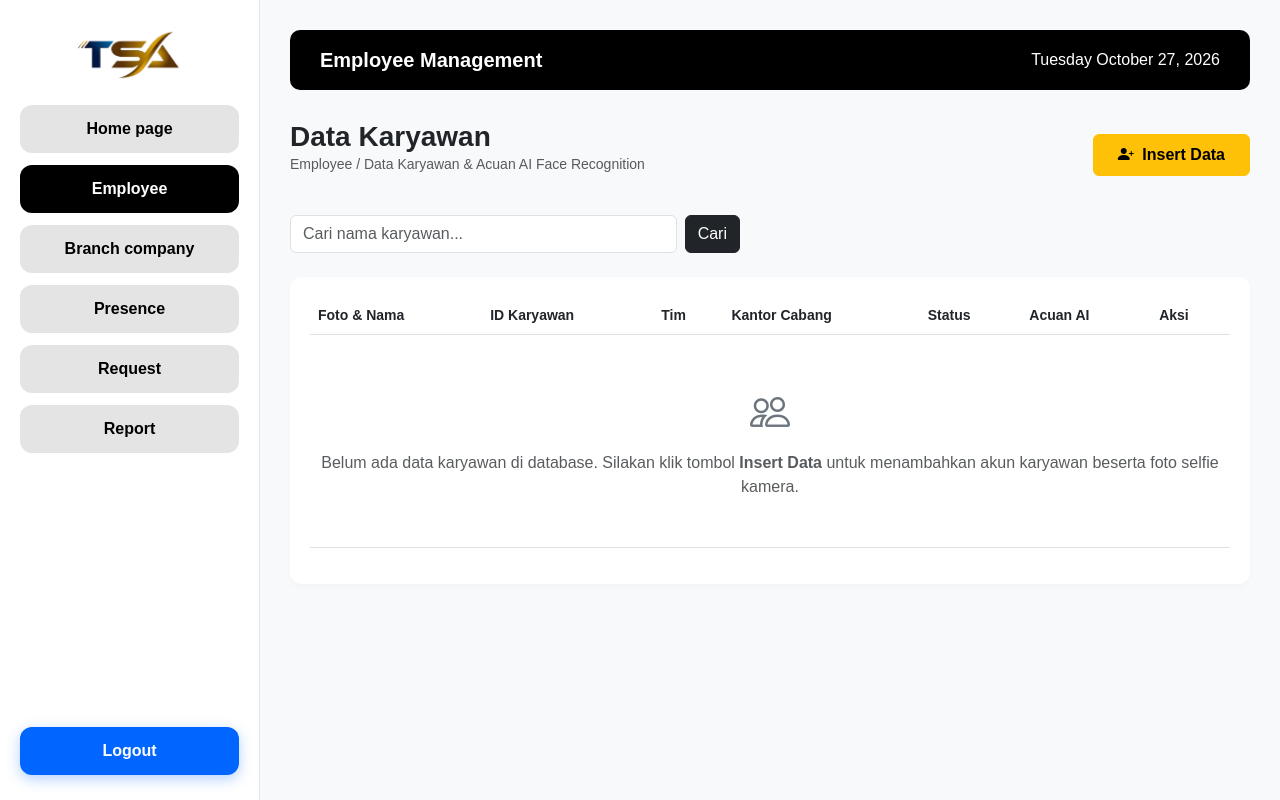
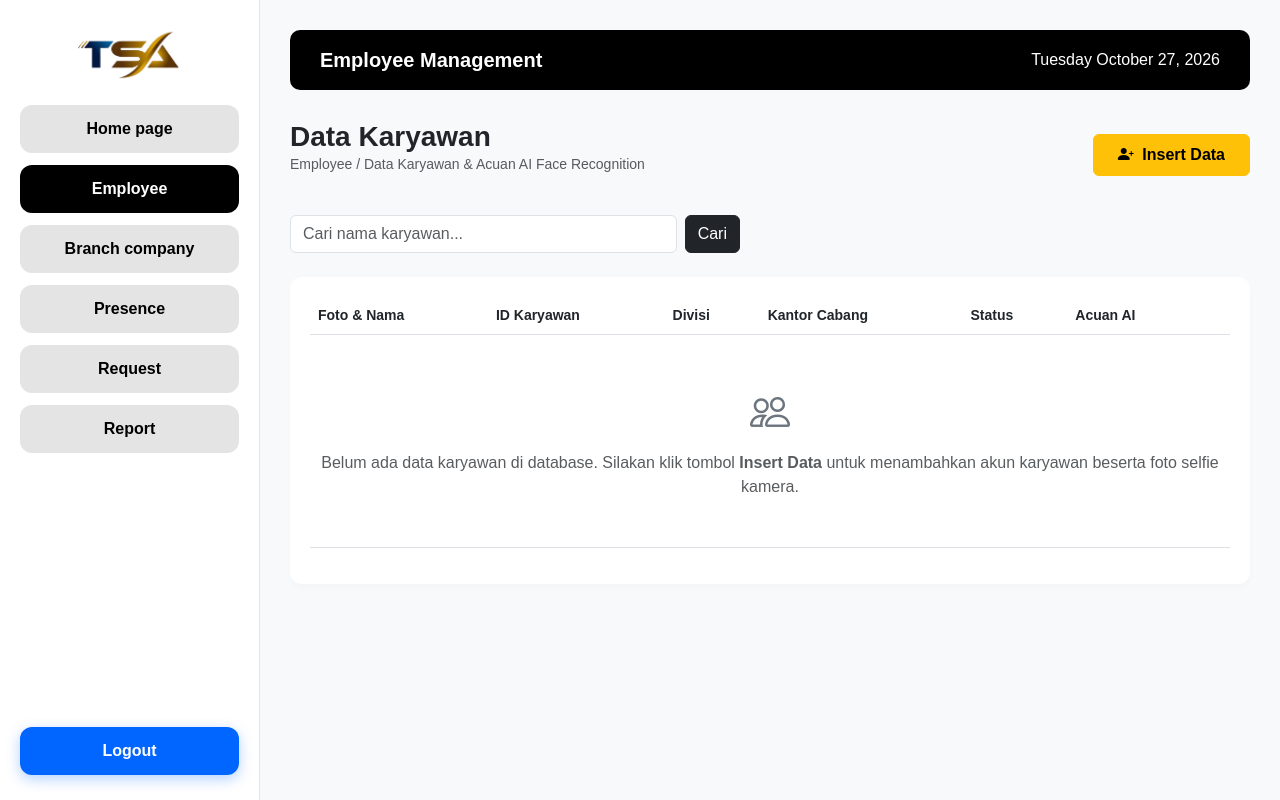
Before and after one commit to Sattria87/Tsaabsen, a Flask app: template templates/admin_dashboard.html in a window 1280 px wide. Run offline with Flask 3, Linux system fonts and the light colour scheme; the template is opened without the code that fills it, so the values that code supplies are empty; a user stored in the database is signed in.

Commit message:
style: Ganti kolom Tim menjadi Divisi dan hilangkan teks Aksi di header tabel

```diff
--- a/templates/admin_dashboard.html
+++ b/templates/admin_dashboard.html
@@ -185,11 +185,11 @@
                     <tr class="text-secondary small">
                         <th>Foto & Nama</th>
                         <th>ID Karyawan</th>
-                        <th>Tim</th>
+                        <th>Divisi</th>
                         <th>Kantor Cabang</th>
                         <th>Status</th>
                         <th>Acuan AI</th>
-                        <th>Aksi</th>
+                        <th></th>
                     </tr>
                 </thead>
                 <tbody>
@@ -278,7 +278,7 @@
                                 </div>
                                 <div class="row">
                                     <div class="col-6 mb-3">
-                                        <label class="form-label small fw-bold">Tim / Divisi <span class="text-danger">*</span></label>
+                                        <label class="form-label small fw-bold">Divisi <span class="text-danger">*</span></label>
                                         <input type="text" class="form-control" name="team" placeholder="Contoh: HR / IT" required>
                                     </div>
                                     <div class="col-6 mb-3">
--- a/templates/branch_company.html
+++ b/templates/branch_company.html
@@ -118,7 +118,7 @@
                         <th>Kota</th>
                         <th>Koordinat GPS</th>
                         <th>Radius Absen</th>
-                        <th>Aksi</th>
+                        <th></th>
                     </tr>
                 </thead>
                 <tbody>
--- a/templates/request.html
+++ b/templates/request.html
@@ -557,7 +557,7 @@
                                 <th class="v-divider-left" style="min-width: 110px;">Divisi</th>
                                 <th style="min-width: 120px;">Cabang</th>
                                 <th class="v-divider-left text-center" style="min-width: 120px;">Status</th>
-                                <th class="v-divider-left text-end" style="min-width: 180px;">Aksi</th>
+                                <th class="v-divider-left text-end" style="min-width: 180px;"></th>
                             </tr>
                         </thead>
                         <tbody>
```
Also changed, not shown: templates/presence.html (+5 -5 lines).
